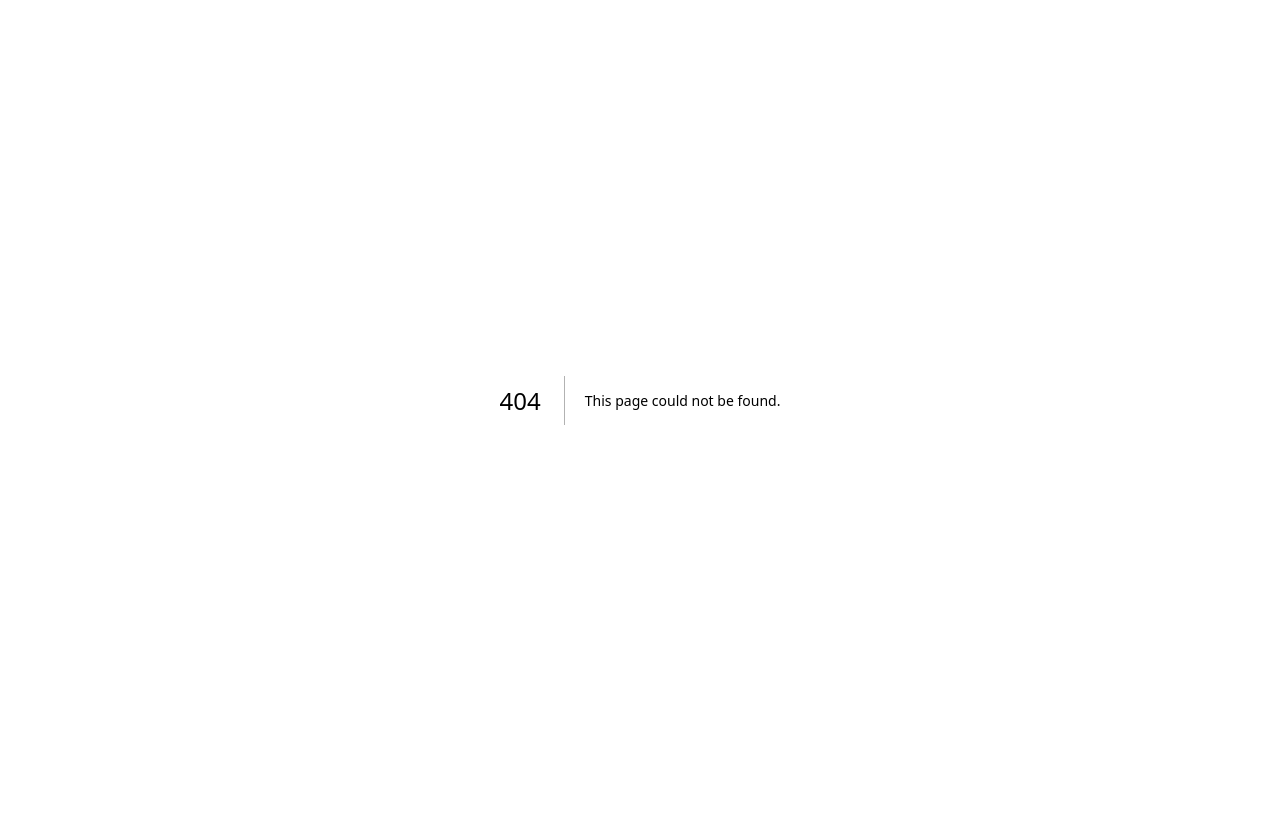
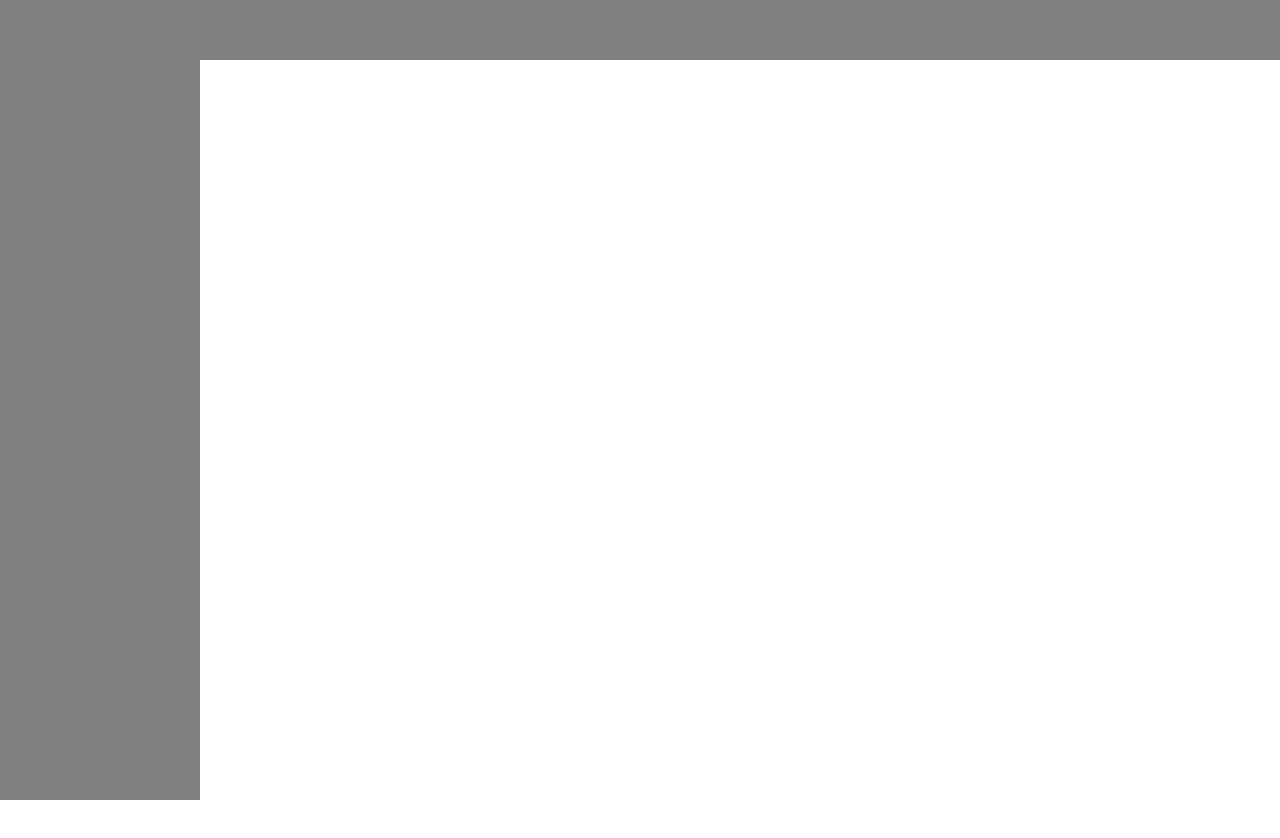
Before and after one commit to Bilal1906/Programming-Project, a Next.js app in the folder programming-project/: page /dashboard-test in a window 1280 px wide. Before the commit this address had no page. Shown: the top 838 px of the page. Before the commit the page ends 800 px from the top, so only its background shows below. Built offline with nearby package versions, Linux system fonts and the light colour scheme.

Commit message:
feat: sidebar pages

```diff
--- a/programming-project/app/dashboardTest/page.js
+++ b/programming-project/app/dashboard-test/page.js
@@ -2,7 +2,7 @@ export default function Home() {
   return (
     <div>
       {/* Topbar */}
-      <div
+      <div className = 'topbar'
         style={{
           height: "60px",
           backgroundColor: "#808080",
@@ -11,7 +11,7 @@ export default function Home() {
       />
 
       {/* Sidebar */}
-      <div
+      <div className = 'sidebar'
         style={{
           width: "200px",
           height: "calc(100vh - 60px)",
@@ -19,8 +19,16 @@ export default function Home() {
           position: "fixed",
           left: 0,
           top: "60px",
+          padding: "20px",
+          color: "white",
         }}
       />
+        <div>page1</div>
+        <div>page2</div>
+        <div>page3</div>
+        <div>page4</div>
+        <div>page5</div>
+        <div>page6</div>
 
       {/* Content */}
       <div
```
Also changed, not shown: 1 other file (tests, documents, lock files or other folders).
